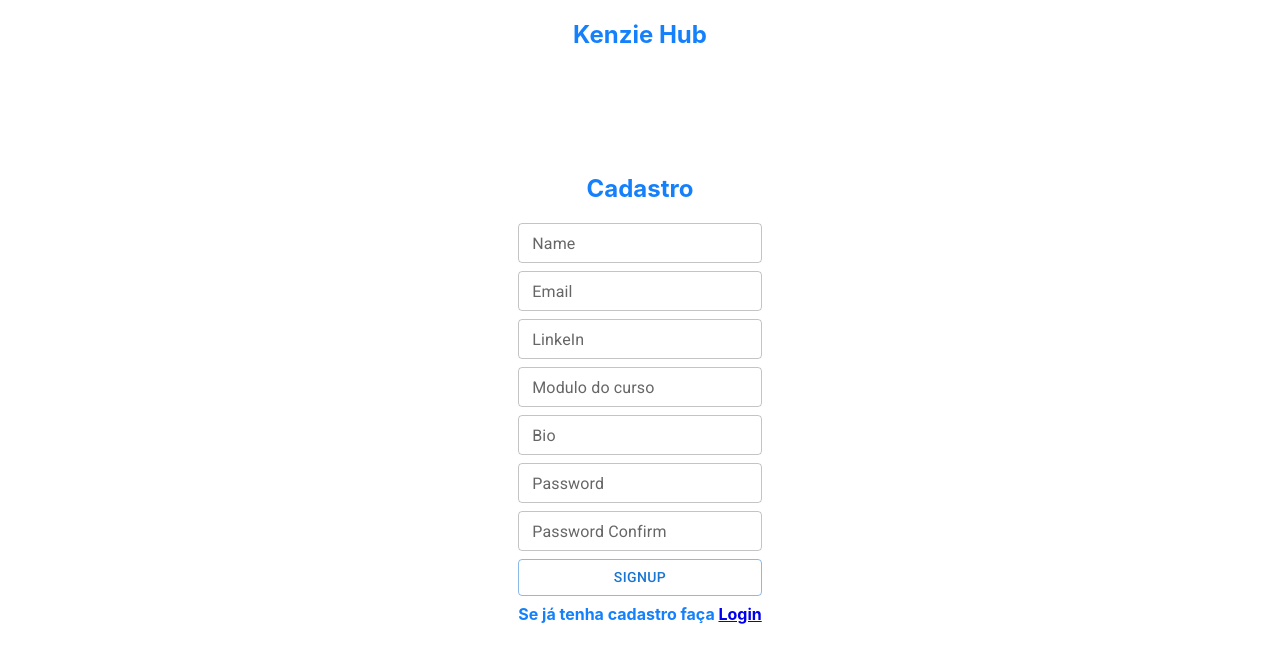
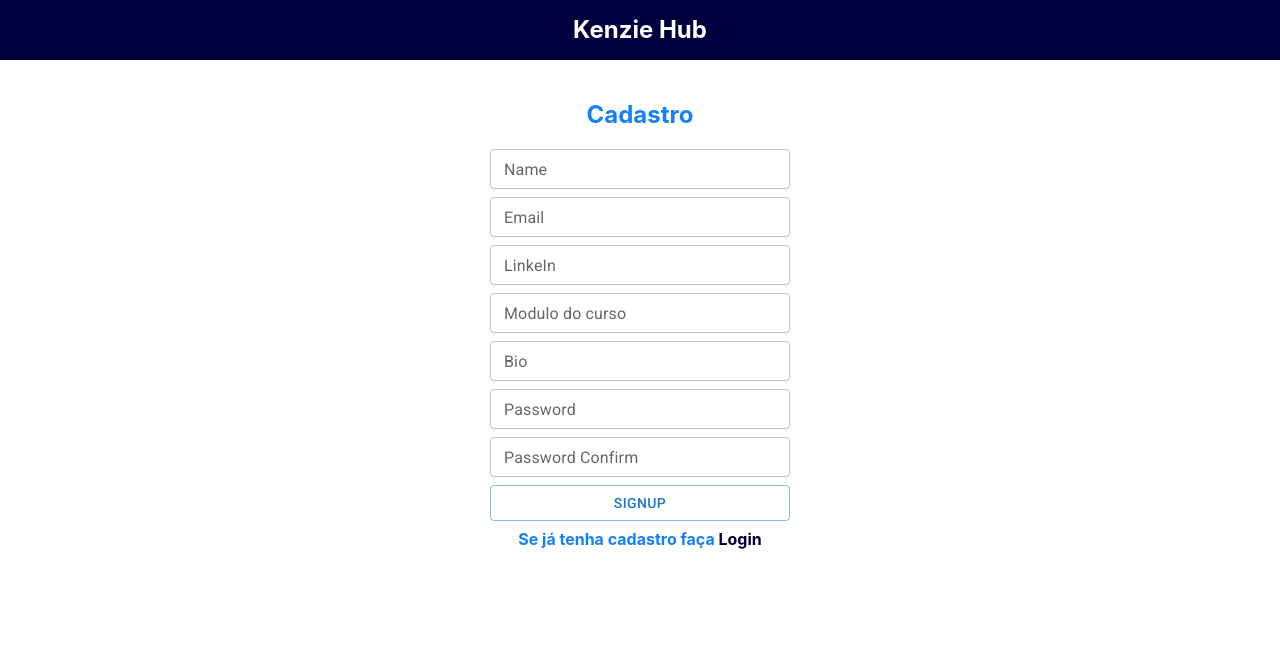
Before and after one commit to Kenzie-Academy-Brasil-Developers/react-entrega-s2-kenzie-hub-rafaelgsousa, a React (Create React App) app in the folder kenziehub/: page / in a window 1280 px wide. Shown: the top 662 px of the page. Built offline with nearby package versions, Linux system fonts and the light colour scheme.

Commit message:
:style && feat: refatoramento de codigo e mudanças na estilizaçao

```diff
--- a/kenziehub/src/App.css
+++ b/kenziehub/src/App.css
@@ -1,14 +1,24 @@
 .App {
-  text-align: center;
+  max-width: 900px;
+  min-width: 320px;
   min-height: 80vh;
   display: flex;
   flex-direction: column;
-  align-items: center;
-  justify-content: center;
+  text-align: center;
   background-color: white;
+  margin: 20px auto;
 }
 
-h2 {
+.tituloPrincipal {
   text-align: center;
-  margin-top: 20px;
+  background-color: #00013C;
+  color: white;
+  min-height: 60px;
+  line-height: 60px;
+  margin: 0px;
 }
+
+a {
+  text-decoration: none;
+  color: #00013C;
+}
--- a/kenziehub/src/App.js
+++ b/kenziehub/src/App.js
@@ -4,7 +4,7 @@ import Rootes from './Rootes';
 function App() {
   return (
     <>
-      <h2>Kenzie Hub</h2>
+      <h2 className="tituloPrincipal">Kenzie Hub</h2>
         <div className="App">
           <Rootes/>
         </div>
--- a/kenziehub/src/Component/Card/index.jsx
+++ b/kenziehub/src/Component/Card/index.jsx
@@ -18,7 +18,7 @@ function Card({id,title,status}){
 
     return (
         <div className="Card">
-            <h3 className="habilidade">Habilidade: {title}</h3>
+            <h3 className="habilidade">Tec: {title}</h3>
             <p>Nivel: {status}</p>
             <button onClick={()=>Delete}>Deletar</button>
         </div>
--- a/kenziehub/src/Component/Card/style.css
+++ b/kenziehub/src/Component/Card/style.css
@@ -1,13 +1,15 @@
 .Card {
     min-width: 150px;
+    max-width: 250px;
     height: 150px;
-    border:1px solid black;
-    margin: 5px;
+    border:1px solid #00013C;
+    margin: 3px;
     margin-top: 15px;
     border-radius: 5px;
     padding: 5px 10px;
+    color: #00013C;
 }
 .habilidade {
-    border-bottom: 1px solid black;
+    border-bottom: 1px solid #00013C;
     padding: 3px;
 }
--- a/kenziehub/src/Pages/Dashboard/index.jsx
+++ b/kenziehub/src/Pages/Dashboard/index.jsx
@@ -23,13 +23,13 @@ function Dashboard({setAuthorized}){
 
     const [token]= useState(window.localStorage.getItem("KenzieToken") || "")
 
-    //const [user] = useState(window.localStorage.getItem("KenzieUser"))
-    const [user] = useState({name:"Rafael",contact:"LinkedIn:Rafael", bio: "Videndo em paz",
+    const [user] = useState(window.localStorage.getItem("KenzieUser"))
+    /*const [user] = useState({name:"Rafael",contact:"LinkedIn:Rafael", bio: "Videndo em paz",
      techs:[{title:"JS",status:"iniciante",id:"2a75e12d-fd1c-481d-ba88-4d8b17103b2a"},
             {title:"CSS",status:"iniciante",id:"2a75e12d-fd1c-495d-ba88-4d8b17103b2a"},
             {title:"React",status:"iniciante",id:"2a75e12d-fd1c-481d-ba88-4d8b17103b2a"},
             {title:"Git",status:"iniciante",id:"2a75e12d-fd1c-481d-ba88-4d8b17103t5a"},
-            {title:"Python",status:"iniciante",id:"2a75e12d-fd1c-p31d-ba88-4d8b17103t5a"}]})
+            {title:"Python",status:"iniciante",id:"2a75e12d-fd1c-p31d-ba88-4d8b17103t5a"}]})*/
 
     const [techs,setTechs]=useState(user.techs)
 
@@ -59,8 +59,6 @@ function Dashboard({setAuthorized}){
         .catch(err=>console.log(err))
     }
 
-    //AddTech => setTechs()
-
     const onLogout = () => {
         localStorage.clear()
         setAuthorized(false)
@@ -71,12 +69,13 @@ function Dashboard({setAuthorized}){
         <div className="Container">
             <header>
                 <div className="Dados">
-                    <h3 className="nome">Nome: {user.name}</h3>
-                    <h3 className="contato"> Contato: {user.contact}</h3>
+                    <h3 className="nome">Nome: <span>{user.name}</span></h3>
+                    <h3 className="contato"> Contato: <span>{user.contact}</span></h3>
                 </div>
-                <h3 className="Dados-bio">Bio: {user.bio}</h3>
+                <h3 className="Dados-bio">Bio: <span>{user.bio}</span></h3>
             </header>
             <form onSubmit={handleSubmit(addTech)}>
+                <h3>Adicionar tecnologia: </h3>
                 <Stack spacing={1}>
                 <TextField id="outlined-basic"
                     label="Tecnologia" variant="outlined"
--- a/kenziehub/src/Pages/Dashboard/style.css
+++ b/kenziehub/src/Pages/Dashboard/style.css
@@ -1,16 +1,21 @@
 .Container {
     min-width: 320px;
     max-width: 780px;
-    padding: 0 30px;
+    padding: 20px;
     box-sizing: border-box;
+    margin: 0 auto;
 }
 header {
     width: 100%;
+    color: #007AFF;
 }
 .Dados{
     display: flex;
-    justify-content: flex-end;
+    justify-content: flex-start;
     box-sizing: border-box;
+}
+.Dados span, .Dados-bio span {
+    color: #00013C;
 }
 .contato{
     margin: 0 10px;
@@ -20,15 +25,16 @@ header {
 }
 .Dados-bio {
     text-align: left;
+    margin-left: 10px;
 }
 .list {
     width: 100%;
     height: 350px;
     display: flex;
-    justify-content:space-around;
+    justify-content:flex-start;
     flex-wrap: wrap;
-    border-top: 2px solid black;
-    margin-top: 15px;
+    margin: 0 auto;
+    padding: 5px;
     box-sizing: border-box;
     overflow: scroll;
 }
@@ -36,8 +42,8 @@ header {
     width: 100%;
     display: flex;
     justify-content: center;
-    padding: 5px;
-    margin: 10px;
+    padding: 0px;
+    margin: 10px 3px;
 }
 .logout button {
     width: 100%;
--- a/kenziehub/src/Pages/Signup/style.css
+++ b/kenziehub/src/Pages/Signup/style.css
@@ -5,3 +5,9 @@ p{
 h2 {
     color:#1480fb;
 }
+form {
+    max-width: 600px;
+    min-width: 300px;
+    margin: 0 auto;
+
+}
```
